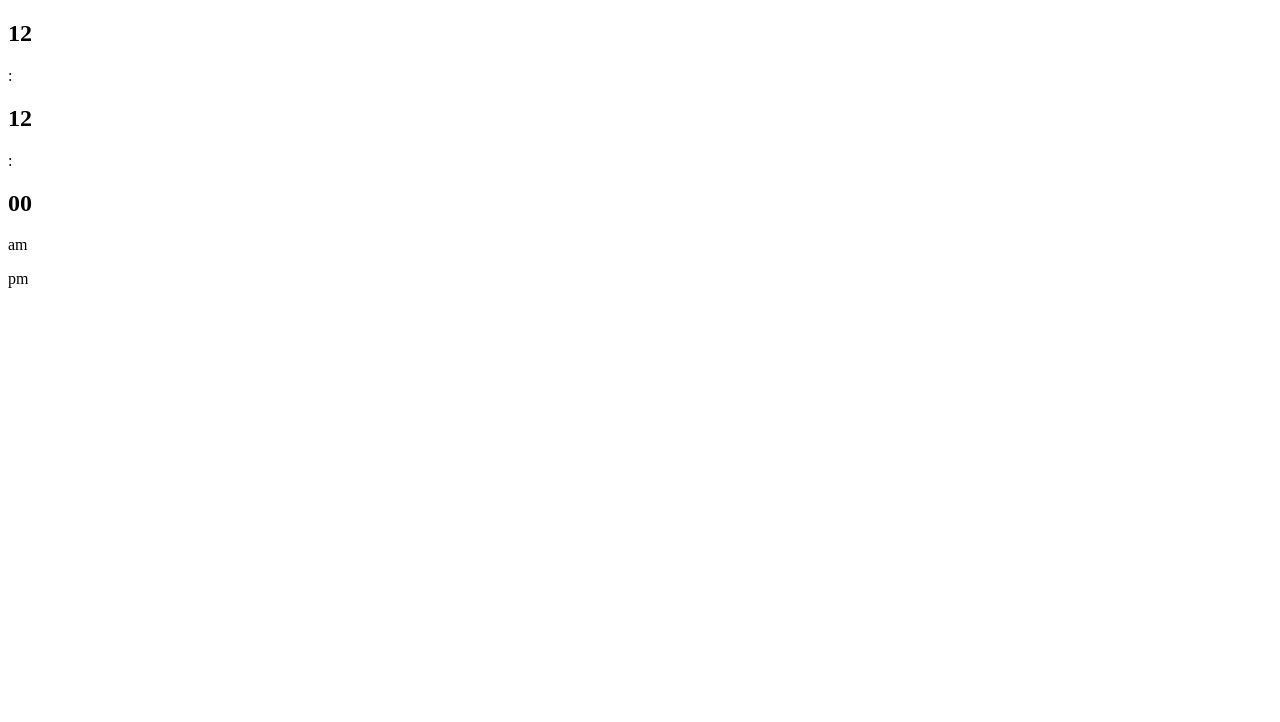
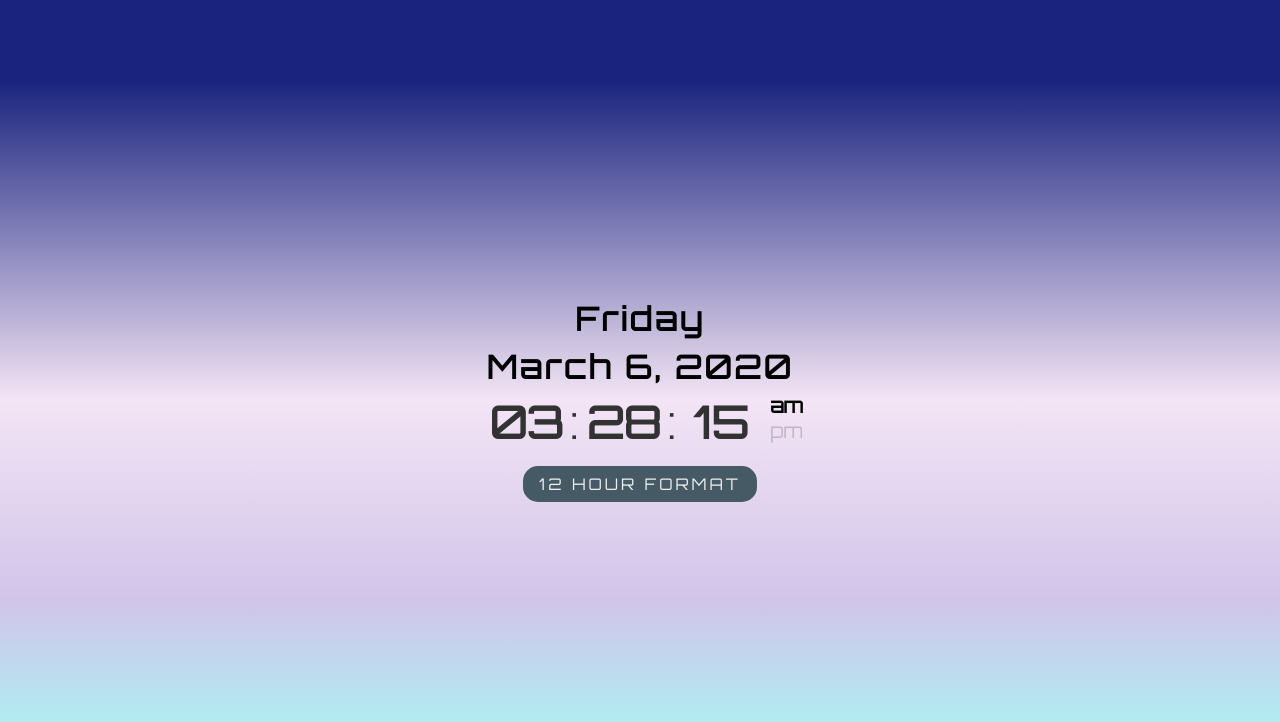
Before and after one commit to m2paulc/clockApp, a plain HTML site: page index.html in a window 1280 px wide. Drawn offline with Linux system fonts and the light colour scheme.

Commit message:
finalize clock app

```diff
--- a/index.html
+++ b/index.html
@@ -3,27 +3,34 @@
 	<head>
 		<meta charset="UTF-8" />
 		<meta name="viewport" content="width=device-width, initial-scale=1.0" />
+		<link rel="stylesheet" href="style.css" />
 		<title>Clock Application</title>
 	</head>
 	<body>
 		<div class="container">
+			<div class="calendar">
+				<p class="calendarDay">&nbsp;</p>
+				<p class="calendarDate">&nbsp;</p>
+			</div>
 			<div class="frame">
-				<div class="hours">
-					<h2>12</h2>
+				<div>
+					<h2 class="hours">&nbsp;</h2>
 				</div>
-				<p class="divider">&#58;</p>
-				<div class="mins">
-					<h2>12</h2>
+				<div class="divider">&#58;</div>
+				<div>
+					<h2 class="mins">12</h2>
 				</div>
-				<p class="divider">&#58;</p>
-				<div class="secs">
-					<h2>00</h2>
+				<div class="divider">&#58;</div>
+				<div>
+					<h2 class="secs">12</h2>
 				</div>
 				<div class="format">
 					<p class="day">am</p>
 					<p class="night">pm</p>
 				</div>
 			</div>
+			<button id="changeFormat">12 hour format</button>
 		</div>
+		<script src="index.js"></script>
 	</body>
 </html>
--- a/index.js
+++ b/index.js
@@ -0,0 +1,126 @@
+const calendarDate = document.querySelector(".calendarDate");
+const calendarDay = document.querySelector(".calendarDay");
+const hours = document.querySelector(".hours");
+const minutes = document.querySelector(".mins");
+const seconds = document.querySelector(".secs");
+const changeFormat = document.querySelector("#changeFormat");
+let hrFormat = 0;
+
+changeFormat.addEventListener("click", function () {
+  let hourClock = setHours();
+
+  if (changeFormat.innerHTML === "12 hour format") {
+    changeFormat.innerHTML = "24 hour format";
+    hrFormat = 12;
+  } else {
+    changeFormat.innerHTML = "12 hour format";
+    hrFormat = 24;
+  }
+});
+
+function setClock() {
+  hours.innerHTML = setHours();
+  minutes.innerHTML = setMinutes();
+  seconds.innerHTML = setSeconds();
+}
+
+function setSeconds() {
+  const now = new Date();
+  let secs = now.getSeconds();
+  if (secs < 10) {
+    secs = `0${now.getSeconds()}`;
+  }
+  return secs;
+}
+
+function setMinutes() {
+  const now = new Date();
+  let mins = now.getMinutes();
+  if (mins < 10) {
+    mins = `0${now.getMinutes()}`;
+  }
+  return mins;
+}
+
+function setHours() {
+  const now = new Date();
+  let hrs = now.getHours();
+  let timeOfDay = hrs;
+
+  if (hrFormat === 12) {
+    hrs = changeHourFormat(hrs);
+  }
+  if (hrs < 10) hrs = `0${hrs}`;
+
+  setTimeOfDay(timeOfDay);
+  return hrs;
+}
+
+function setTimeOfDay(hr) {
+  const container = document.querySelector(".container");
+  const day = document.querySelector(".day");
+  const night = document.querySelector(".night");
+
+  if (hr < 12) {
+    day.style.fontWeight = "bold";
+    //lighten the night class
+    night.style.color = "gray";
+    night.style.opacity = 0.4;
+  } else {
+    night.style.fontWeight = "bold";
+    //lighten the day class
+    day.style.color = "gray";
+    day.style.opacity = 0.4;
+  }
+
+  if (hr >= 18 || hr <= 5) {
+    container.classList.remove("dayTime");
+    container.classList.add("nightTime");
+  } else {
+    container.classList.remove("nightTime");
+    container.classList.add("dayTime");
+  }
+}
+
+function changeHourFormat(hr) {
+  if (hr > 12) {
+    hr = Math.ceil(hr % 12);
+  }
+  return hr;
+}
+
+function showCalendar() {
+  const now = new Date();
+  const monthArray = [
+    "January",
+    "February",
+    "March",
+    "April",
+    "May",
+    "June",
+    "July",
+    "August",
+    "September",
+    "October",
+    "November",
+    "December"
+  ];
+  const dayArray = [
+    "Sunday",
+    "Monday",
+    "Tuesday",
+    "Wednesday",
+    "Thursday",
+    "Friday",
+    "Saturday"
+  ];
+  calendarDay.innerHTML = dayArray[now.getDay()];
+  calendarDate.innerHTML = `${
+    monthArray[now.getMonth()]
+    } ${now.getDate()}, ${now.getFullYear()}`;
+}
+
+window.onload = function init() {
+  showCalendar();
+  setInterval(setClock, 1000);
+};
--- a/style.css
+++ b/style.css
@@ -0,0 +1,110 @@
+@import url('https://fonts.googleapis.com/css?family=Orbitron&display=swap');
+
+* {
+  margin: 0;
+  padding: 0;
+  box-sizing: border-box;
+}
+
+body {
+  height: 100%;
+  min-height: 100vh;
+  overflow: hidden;
+  background: #eee;
+  font-family: 'Orbitron', sans-serif;
+}
+
+.container {
+  height: 100vh;
+  width: auto;
+  display: flex;
+  flex-direction: column;
+  justify-content: center;
+  align-items: center;
+}
+
+.container.dayTime {
+  background: linear-gradient(
+    #4db6ac 20%,
+    #b2ebf2 50%,
+    #ffecb3 80%,
+    #ffcc80 100%
+  );
+  background-size: cover;
+}
+
+.container.nightTime {
+  background: linear-gradient(
+    #1A237E 10%,
+    #F3E5F5 50%,
+    #D1C4E9 75%,
+    #B2EBF2 90%
+  );
+  background-size: cover;
+}
+
+.calendar p {
+  font-size: 2rem;
+  font-weight: bold;
+  letter-spacing: 3px;
+  text-align: center;
+  margin-bottom: 0.5rem;
+}
+
+.frame {
+  width: 100%;
+  display: flex;
+  justify-content: center;
+}
+
+h2 {
+  width: 5.5rem;
+}
+
+h2,
+.divider {
+  font-size: 2.75rem;
+  text-align: center;
+  color: #323232;
+}
+
+.format {
+  display: flex;
+  flex-direction: column;
+  justify-content: center;
+  align-items: center;
+  transform: translate(5px, -4px);
+}
+
+p {
+  text-align: center;
+  font-size: 1.25rem;
+}
+
+button {
+  border: 0;
+  border-radius: 15px;
+  background: #455A64;
+  color: #eee;
+  font-family: 'Orbitron', sans-serif;
+  font-size: 1rem;
+  line-height 1.5;
+  letter-spacing: 3px;
+  white-space: nowrap;
+  text-transform: uppercase;
+  text-decoration: none;
+  outline: none;
+  margin-top: 1rem;
+  padding: 0.5rem 1rem;
+  cursor: pointer;
+  transition: transform 0.2s ease;
+}
+
+button:hover,
+button:focus {
+  transform: translateY(-2px);
+}
+
+button:active {
+  transform: translateY(1px);
+}
```
Also changed, not shown: 1 other file.
